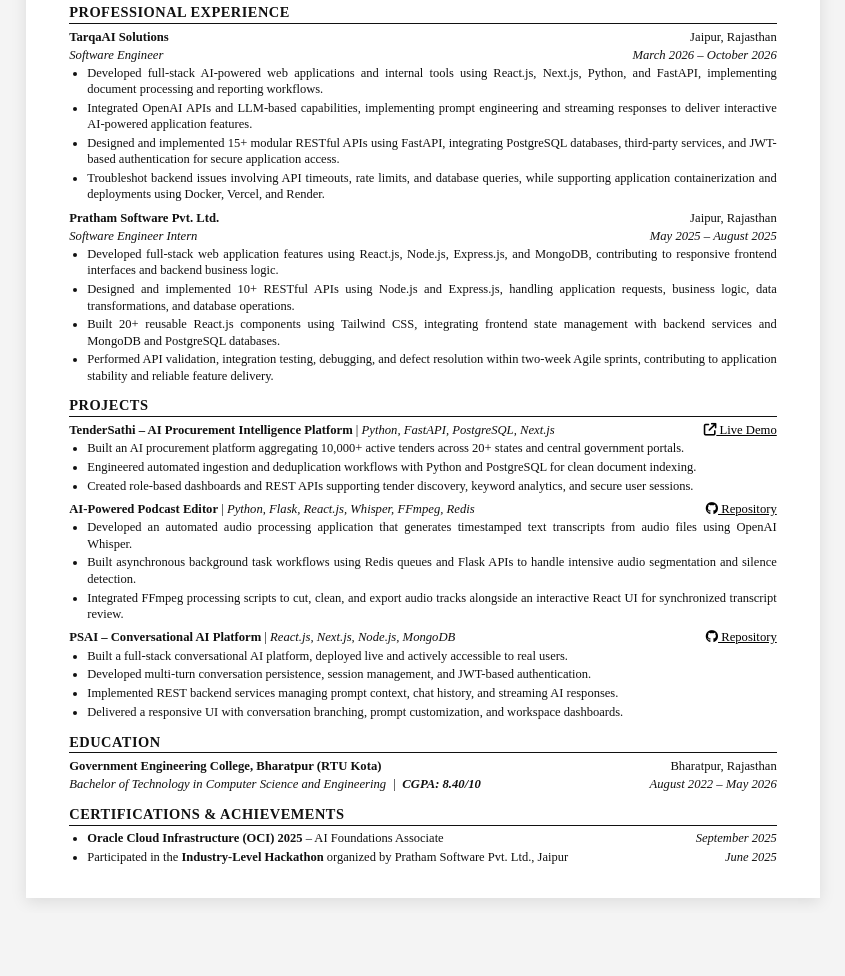
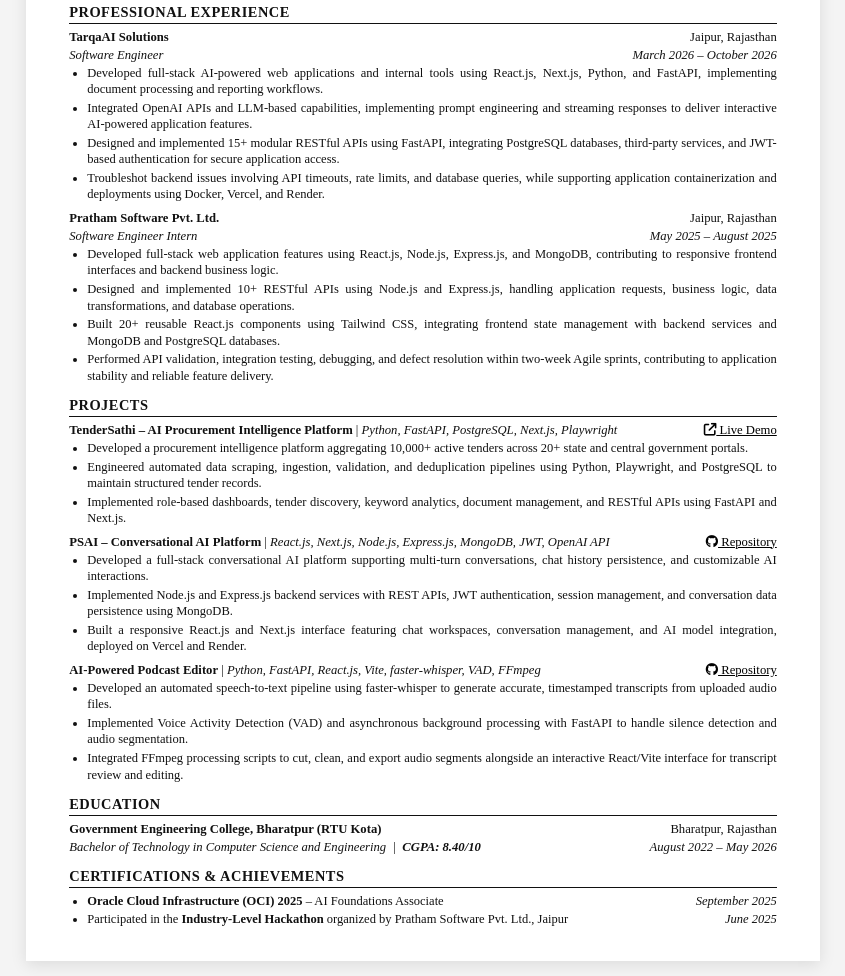
Before and after one commit to harshit705/Harshit-Resume-, a plain HTML site: page index.html in a window 1280 px wide. Shown: the part 409-1385 px from the top of the page, without its empty margins (217-1062 px from the left). Before the commit the page ends 1322 px from the top, so only its background shows below. Drawn offline with Linux system fonts and the light colour scheme.

Commit message:
Update Projects section with interview-accurate stacks, 3-bullet structure, and reordered priority

```diff
--- a/index.html
+++ b/index.html
@@ -217,7 +217,7 @@
       <h2>Technical Skills</h2>
       <ul class="skills-list">
         <li><strong>Languages & Core:</strong> Python, JavaScript, SQL, Data Structures & Algorithms (DSA), Object-Oriented Programming (OOP)</li>
-        <li><strong>AI & LLM Integration:</strong> OpenAI API, LLM Integration, Prompt Engineering, Whisper</li>
+        <li><strong>AI & LLM Integration:</strong> OpenAI API, LLM Integration, Prompt Engineering, Whisper, faster-whisper</li>
         <li><strong>Backend & APIs:</strong> FastAPI, Flask, Node.js, Express.js, REST APIs, JWT Authentication</li>
         <li><strong>Frontend Development:</strong> React.js, Next.js, HTML5, CSS3, Tailwind CSS</li>
         <li><strong>Databases & Caching:</strong> PostgreSQL, MongoDB, Redis</li>
@@ -267,40 +267,43 @@
     <!-- PROJECTS -->
     <section>
       <h2>Projects</h2>
+
+      <!-- 1. TenderSathi (Flagship Data Engineering) -->
       <div class="subheading">
         <div class="row">
-          <span><strong class="bold">TenderSathi – AI Procurement Intelligence Platform</strong> | <em>Python, FastAPI, PostgreSQL, Next.js</em></span>
+          <span><strong class="bold">TenderSathi – AI Procurement Intelligence Platform</strong> | <em>Python, FastAPI, PostgreSQL, Next.js, Playwright</em></span>
           <span class="right"><a href="https://dev.tendersathi.xyz/" target="_blank" style="text-decoration: underline;"><i class="fa-solid fa-arrow-up-right-from-square"></i> Live Demo</a></span>
         </div>
         <ul>
-          <li>Built an AI procurement platform aggregating 10,000+ active tenders across 20+ states and central government portals.</li>
-          <li>Engineered automated ingestion and deduplication workflows with Python and PostgreSQL for clean document indexing.</li>
-          <li>Created role-based dashboards and REST APIs supporting tender discovery, keyword analytics, and secure user sessions.</li>
+          <li>Developed a procurement intelligence platform aggregating 10,000+ active tenders across 20+ state and central government portals.</li>
+          <li>Engineered automated data scraping, ingestion, validation, and deduplication pipelines using Python, Playwright, and PostgreSQL to maintain structured tender records.</li>
+          <li>Implemented role-based dashboards, tender discovery, keyword analytics, document management, and RESTful APIs using FastAPI and Next.js.</li>
         </ul>
       </div>
 
+      <!-- 2. PSAI (Conversational AI Platform) -->
       <div class="subheading" style="margin-top: 5px;">
         <div class="row">
-          <span><strong class="bold">AI-Powered Podcast Editor</strong> | <em>Python, Flask, React.js, Whisper, FFmpeg, Redis</em></span>
+          <span><strong class="bold">PSAI – Conversational AI Platform</strong> | <em>React.js, Next.js, Node.js, Express.js, MongoDB, JWT, OpenAI API</em></span>
+          <span class="right"><a href="https://github.com/harshit705/Psai-Chatbot" target="_blank" style="text-decoration: underline;"><i class="fa-brands fa-github"></i> Repository</a></span>
+        </div>
+        <ul>
+          <li>Developed a full-stack conversational AI platform supporting multi-turn conversations, chat history persistence, and customizable AI interactions.</li>
+          <li>Implemented Node.js and Express.js backend services with REST APIs, JWT authentication, session management, and conversation data persistence using MongoDB.</li>
+          <li>Built a responsive React.js and Next.js interface featuring chat workspaces, conversation management, and AI model integration, deployed on Vercel and Render.</li>
+        </ul>
+      </div>
+
+      <!-- 3. AI Podcast Editor (Speech Processing & Media Engineering) -->
+      <div class="subheading" style="margin-top: 5px;">
+        <div class="row">
+          <span><strong class="bold">AI-Powered Podcast Editor</strong> | <em>Python, FastAPI, React.js, Vite, faster-whisper, VAD, FFmpeg</em></span>
           <span class="right"><a href="https://github.com/harshit705/podcast-editor" target="_blank" style="text-decoration: underline;"><i class="fa-brands fa-github"></i> Repository</a></span>
         </div>
         <ul>
-          <li>Developed an automated audio processing application that generates timestamped text transcripts from audio files using OpenAI Whisper.</li>
-          <li>Built asynchronous background task workflows using Redis queues and Flask APIs to handle intensive audio segmentation and silence detection.</li>
-          <li>Integrated FFmpeg processing scripts to cut, clean, and export audio tracks alongside an interactive React UI for synchronized transcript review.</li>
-        </ul>
-      </div>
-
-      <div class="subheading" style="margin-top: 5px;">
-        <div class="row">
-          <span><strong class="bold">PSAI – Conversational AI Platform</strong> | <em>React.js, Next.js, Node.js, MongoDB</em></span>
-          <span class="right"><a href="https://github.com/harshit705/Psai-Chatbot" target="_blank" style="text-decoration: underline;"><i class="fa-brands fa-github"></i> Repository</a></span>
-        </div>
-        <ul>
-          <li>Built a full-stack conversational AI platform, deployed live and actively accessible to real users.</li>
-          <li>Developed multi-turn conversation persistence, session management, and JWT-based authentication.</li>
-          <li>Implemented REST backend services managing prompt context, chat history, and streaming AI responses.</li>
-          <li>Delivered a responsive UI with conversation branching, prompt customization, and workspace dashboards.</li>
+          <li>Developed an automated speech-to-text pipeline using faster-whisper to generate accurate, timestamped transcripts from uploaded audio files.</li>
+          <li>Implemented Voice Activity Detection (VAD) and asynchronous background processing with FastAPI to handle silence detection and audio segmentation.</li>
+          <li>Integrated FFmpeg processing scripts to cut, clean, and export audio segments alongside an interactive React/Vite interface for transcript review and editing.</li>
         </ul>
       </div>
     </section>
```
